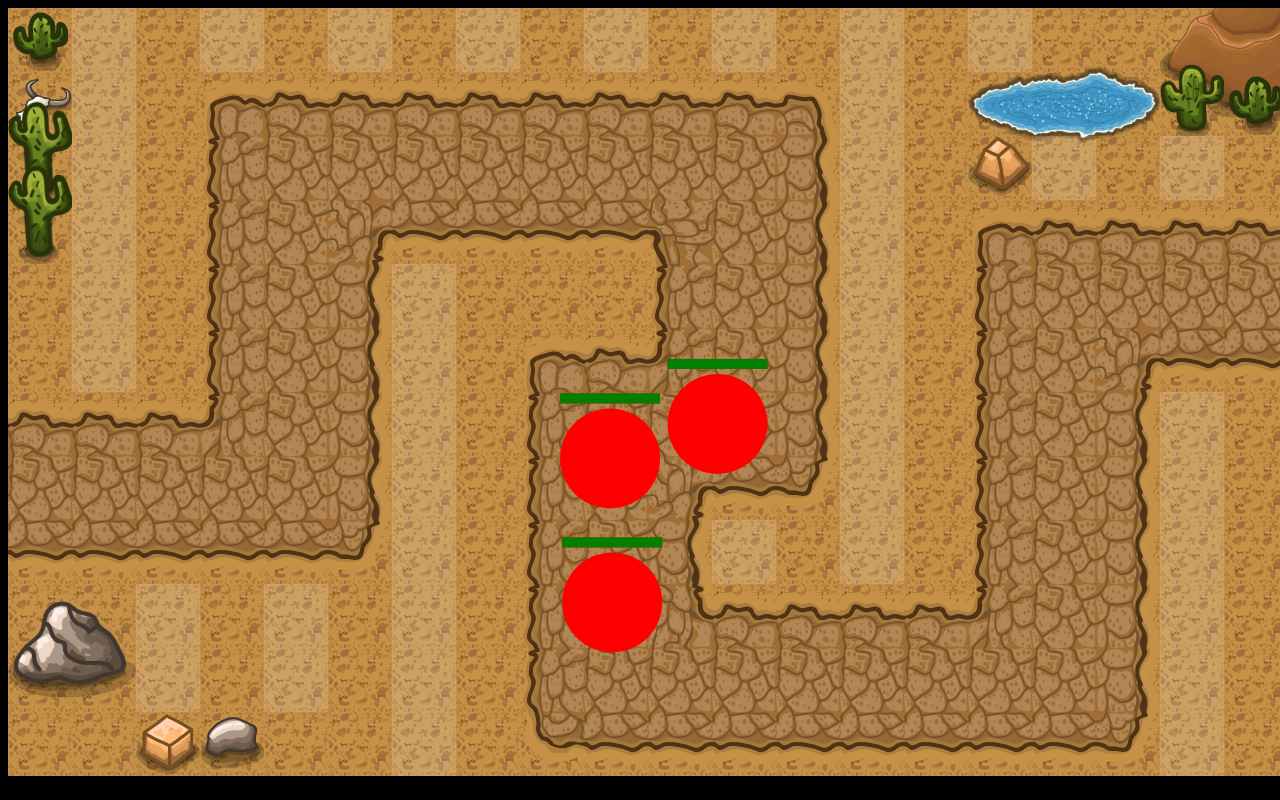
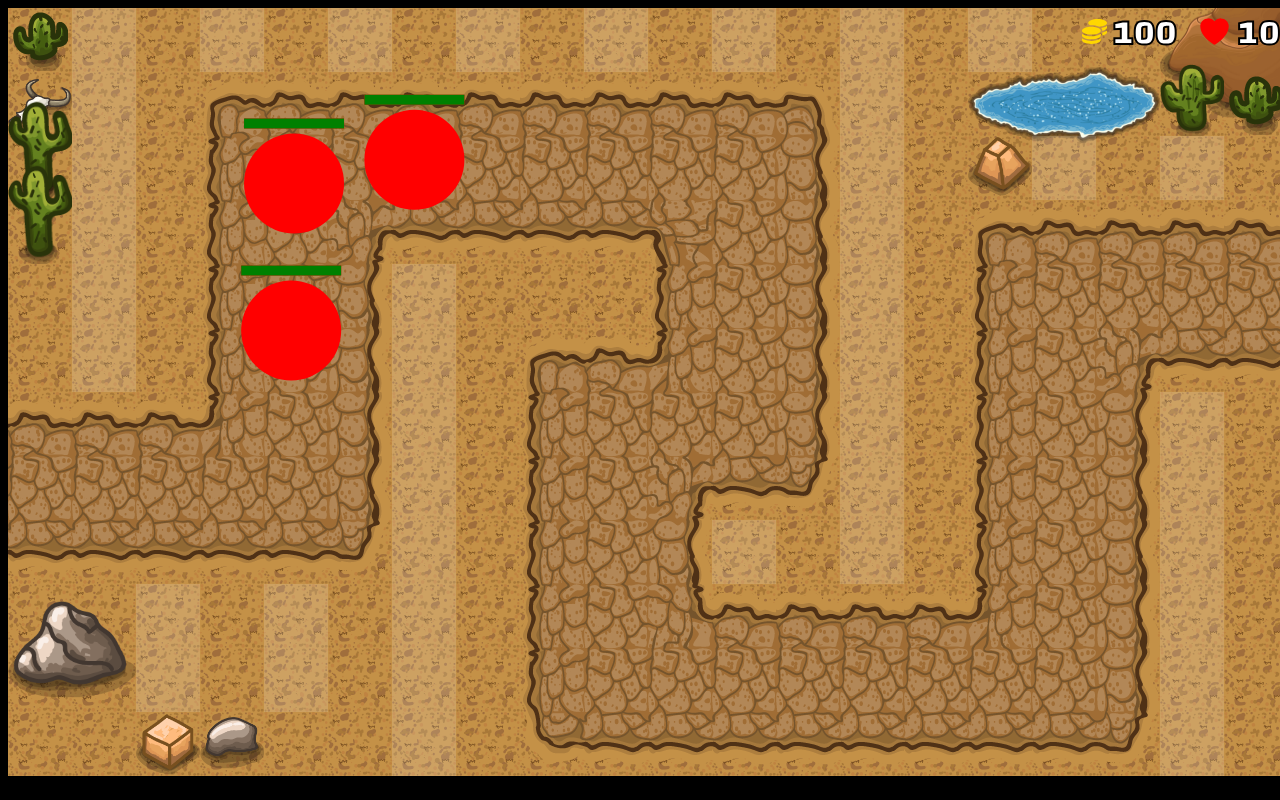
Before and after one commit to fabioniglio/project-game-tower-defense, a plain HTML site: page index.html in a window 1280 px wide. Drawn offline with Linux system fonts and the light colour scheme.

Commit message:
resources

```diff
--- a/index.html
+++ b/index.html
@@ -41,6 +41,66 @@
       >
         GAME OVER
       </div>
+      <div
+        style="
+          position: absolute;
+          top: 0;
+          right: 0;
+          width: 400px;
+          height: 80px;
+          background-color: linear-gradient(
+            to left bottom,
+            rgba(0, 0, 0, 0.8),
+            rgba(0, 0, 0, 0),
+            rgba(0, 0, 0, 0)
+          );
+        "
+      ></div>
+      <div
+        style="
+          position: absolute;
+          top: 4px;
+          right: 8px;
+          font-size: 36px;
+          color: white;
+          -webkit-text-stroke: 2px black;
+          display: flex;
+          align-items: center;
+        "
+      >
+        <!-- coins -->
+
+        <div style="display: flex; align-items: center; margin-right: 20px">
+          <svg
+            style="width: 25px; color: gold; margin-right: 5px"
+            xmlns="http://www.w3.org/2000/svg"
+            viewBox="0 0 512 512"
+            fill="currentColor"
+          >
+            <!--!Font Awesome Free 6.5.1 by @fontawesome - https://fontawesome.com License - https://fontawesome.com/license/free Copyright 2024 Fonticons, Inc.-->
+            <path
+              d="M512 80c0 18-14.3 34.6-38.4 48c-29.1 16.1-72.5 27.5-122.3 30.9c-3.7-1.8-7.4-3.5-11.3-5C300.6 137.4 248.2 128 192 128c-8.3 0-16.4 .2-24.5 .6l-1.1-.6C142.3 114.6 128 98 128 80c0-44.2 86-80 192-80S512 35.8 512 80zM160.7 161.1c10.2-.7 20.7-1.1 31.3-1.1c62.2 0 117.4 12.3 152.5 31.4C369.3 204.9 384 221.7 384 240c0 4-.7 7.9-2.1 11.7c-4.6 13.2-17 25.3-35 35.5c0 0 0 0 0 0c-.1 .1-.3 .1-.4 .2l0 0 0 0c-.3 .2-.6 .3-.9 .5c-35 19.4-90.8 32-153.6 32c-59.6 0-112.9-11.3-148.2-29.1c-1.9-.9-3.7-1.9-5.5-2.9C14.3 274.6 0 258 0 240c0-34.8 53.4-64.5 128-75.4c10.5-1.5 21.4-2.7 32.7-3.5zM416 240c0-21.9-10.6-39.9-24.1-53.4c28.3-4.4 54.2-11.4 76.2-20.5c16.3-6.8 31.5-15.2 43.9-25.5V176c0 19.3-16.5 37.1-43.8 50.9c-14.6 7.4-32.4 13.7-52.4 18.5c.1-1.8 .2-3.5 .2-5.3zm-32 96c0 18-14.3 34.6-38.4 48c-1.8 1-3.6 1.9-5.5 2.9C304.9 404.7 251.6 416 192 416c-62.8 0-118.6-12.6-153.6-32C14.3 370.6 0 354 0 336V300.6c12.5 10.3 27.6 18.7 43.9 25.5C83.4 342.6 135.8 352 192 352s108.6-9.4 148.1-25.9c7.8-3.2 15.3-6.9 22.4-10.9c6.1-3.4 11.8-7.2 17.2-11.2c1.5-1.1 2.9-2.3 4.3-3.4V304v5.7V336zm32 0V304 278.1c19-4.2 36.5-9.5 52.1-16c16.3-6.8 31.5-15.2 43.9-25.5V272c0 10.5-5 21-14.9 30.9c-16.3 16.3-45 29.7-81.3 38.4c.1-1.7 .2-3.5 .2-5.3zM192 448c56.2 0 108.6-9.4 148.1-25.9c16.3-6.8 31.5-15.2 43.9-25.5V432c0 44.2-86 80-192 80S0 476.2 0 432V396.6c12.5 10.3 27.6 18.7 43.9 25.5C83.4 438.6 135.8 448 192 448z"
+            />
+          </svg>
+          <div id="coins">100</div>
+
+          <!-- heart -->
+        </div>
+        <div style="display: flex; align-items: center">
+          <svg
+            style="width: 35px; color: red; margin-right: 5px"
+            xmlns="http://www.w3.org/2000/svg"
+            viewBox="0 0 24 24"
+            fill="currentColor"
+            class="w-6 h-6"
+          >
+            <path
+              d="m11.645 20.91-.007-.003-.022-.012a15.247 15.247 0 0 1-.383-.218 25.18 25.18 0 0 1-4.244-3.17C4.688 15.36 2.25 12.174 2.25 8.25 2.25 5.322 4.714 3 7.688 3A5.5 5.5 0 0 1 12 5.052 5.5 5.5 0 0 1 16.313 3c2.973 0 5.437 2.322 5.437 5.25 0 3.925-2.438 7.111-4.739 9.256a25.175 25.175 0 0 1-4.244 3.17 15.247 15.247 0 0 1-.383.219l-.022.012-.007.004-.003.001a.752.752 0 0 1-.704 0l-.003-.001Z"
+            />
+          </svg>
+          <div id="heart">10</div>
+        </div>
+      </div>
     </div>
   </body>
 
--- a/js/classes.js
+++ b/js/classes.js
@@ -75,7 +75,7 @@ class Enemy {
     const xDistance = waypoint.x - this.center.x;
     const angle = Math.atan2(yDistance, xDistance);
 
-    const speed = 6;
+    const speed = 3;
     this.velocity.x = Math.cos(angle) * speed;
     this.velocity.y = Math.sin(angle) * speed;
 
--- a/js/index.js
+++ b/js/index.js
@@ -57,6 +57,7 @@ const buildings = [];
 let activeTile = undefined;
 let enemyCount = 3;
 let hearts = 10;
+let coins = 100;
 
 spawnEnemies(enemyCount);
 
@@ -71,6 +72,7 @@ function animate() {
     if (enemy.position.x > canvas.width) {
       hearts -= 1;
       enemies.splice(i, 1);
+      document.querySelector("#heart").innerText = hearts;
       console.log("hearts", hearts);
       if (hearts == 0) {
         console.log("End Over");
@@ -119,7 +121,11 @@ function animate() {
           const enemyIndex = enemies.findIndex((enemy) => {
             return projectile.enemy === enemy;
           });
-          if (enemyIndex > -1) enemies.splice(enemyIndex, 1);
+          if (enemyIndex > -1) {
+            enemies.splice(enemyIndex, 1);
+            coins += 25;
+            document.querySelector("#coins").innerText = coins;
+          }
         }
 
         building.projectiles.splice(i, 1);
@@ -134,7 +140,9 @@ const mouse = {
 };
 
 canvas.addEventListener("click", (event) => {
-  if (activeTile && !activeTile.isOccupied) {
+  if (activeTile && !activeTile.isOccupied && coins - 50 >= 0) {
+    coins -= 50;
+    document.querySelector("#coins").innerText = coins;
     buildings.push(
       new Building({
         position: { x: activeTile.position.x, y: activeTile.position.y },
```
